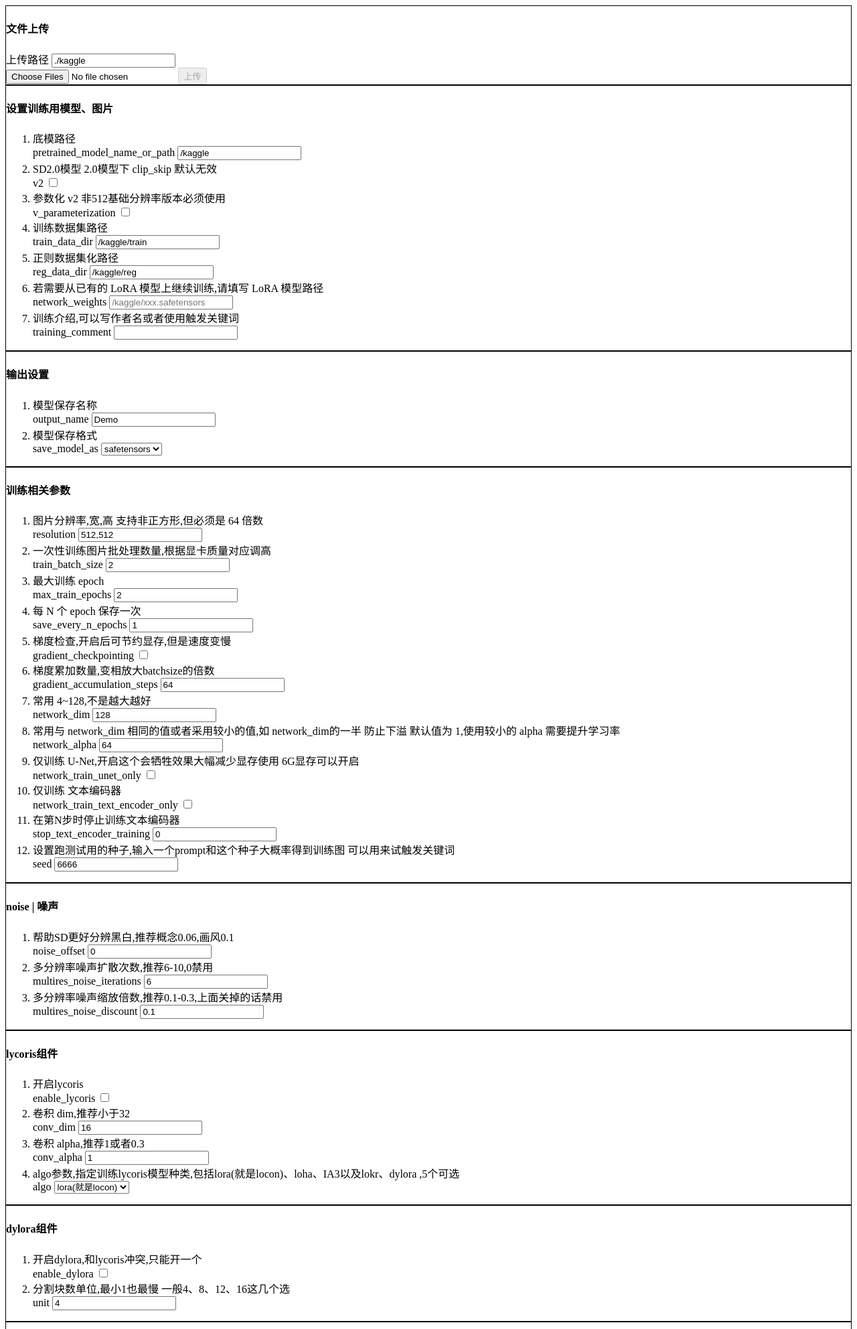
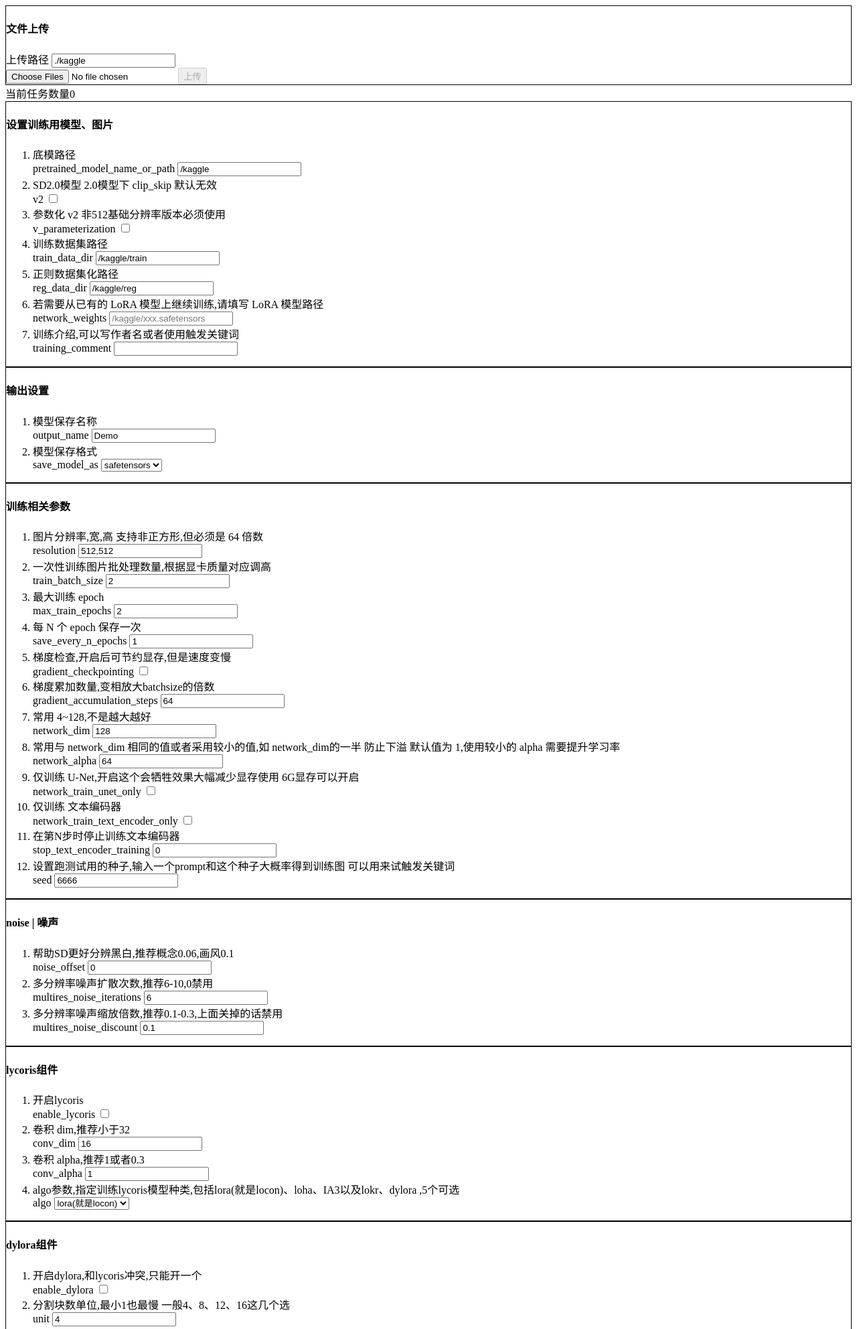
Before and after one commit to baizhif/lora_script, a Flask app: page / in a window 1280 px wide. Shown: the top 1984 px of the page at 67% size. Run offline with Flask 3, Linux system fonts and the light colour scheme.

Commit message:
Update mainui.html

```diff
--- a/templates/mainui.html
+++ b/templates/mainui.html
@@ -21,6 +21,9 @@
             </lo>
 
         </div>
+
+        <div id="tc">{{task_count}}</div>
+
         <form action="/newTask" method="post" target="hide_iframe">
             <div style="border:1px solid #000000">
                 <h4>设置训练用模型、图片</h4>
@@ -355,7 +358,7 @@
                 </ol>
             </div>
 
-            <div>
+            <div style="border:1px solid #000000">
                 <h4>抱脸仓库相关</h4>
                 <ol>
                     <li>
@@ -378,19 +381,54 @@
             </div>
             <input type="button" value="提交" onclick="submit()" />
         </form>
+        <button onclick="tasks_finshed_event()">任务结束后自动结束</button>
+        <br/>
+        <div style="height:150px;overflow-y:auto" id="output">{{train_info}}</div>
     </div>
 
     <script>
+        const tc = document.getElementById("tc")
+        const output = document.getElementById("output")
         const filesInput = document.getElementById("fileInput")
         const upload = document.getElementById("upload")
         const upload_path = document.getElementById("upload_path")
+
+        window.setInterval(getTrainInfo,5000);
+
+
         window.onload = function () {
             let iframe = document.getElementById("hide_iframe")
             iframe.onload = function () {
                 var doc = iframe.contentWindow.document;
-                var html = doc.body.innerHTML;
-                alert(html)
+                var task_count= doc.body.innerHTML;
+                tc.innerText = "当前任务数量" + task_count
+                if (task_count == '0') {
+                    alert("已经开始训练了")
+                } else {
+                    alert("前面还有" + Number(task_count) -1 + "个任务, 已追加到任务列表中")
+                }
             }
+        }
+
+        function tasks_finshed_event() {
+            xhr = new XMLHttpRequest();
+            xhr.open("get", "/finished_evevt", true);
+            xhr.onload = function () {
+                alert(xhr.responseText);
+            }
+            xhr.send();
+        }
+
+        function getTrainInfo() {
+            xhr = new XMLHttpRequest();
+            xhr.open("get", "/getinfo", true);
+            xhr.onload = function () {
+                let info = xhr.responseText;
+                if (info) {
+                    output.innerText += output.innerText + info
+                }
+            }
+            xhr.send()
         }
 
         function uploadFiles(files) {
```
